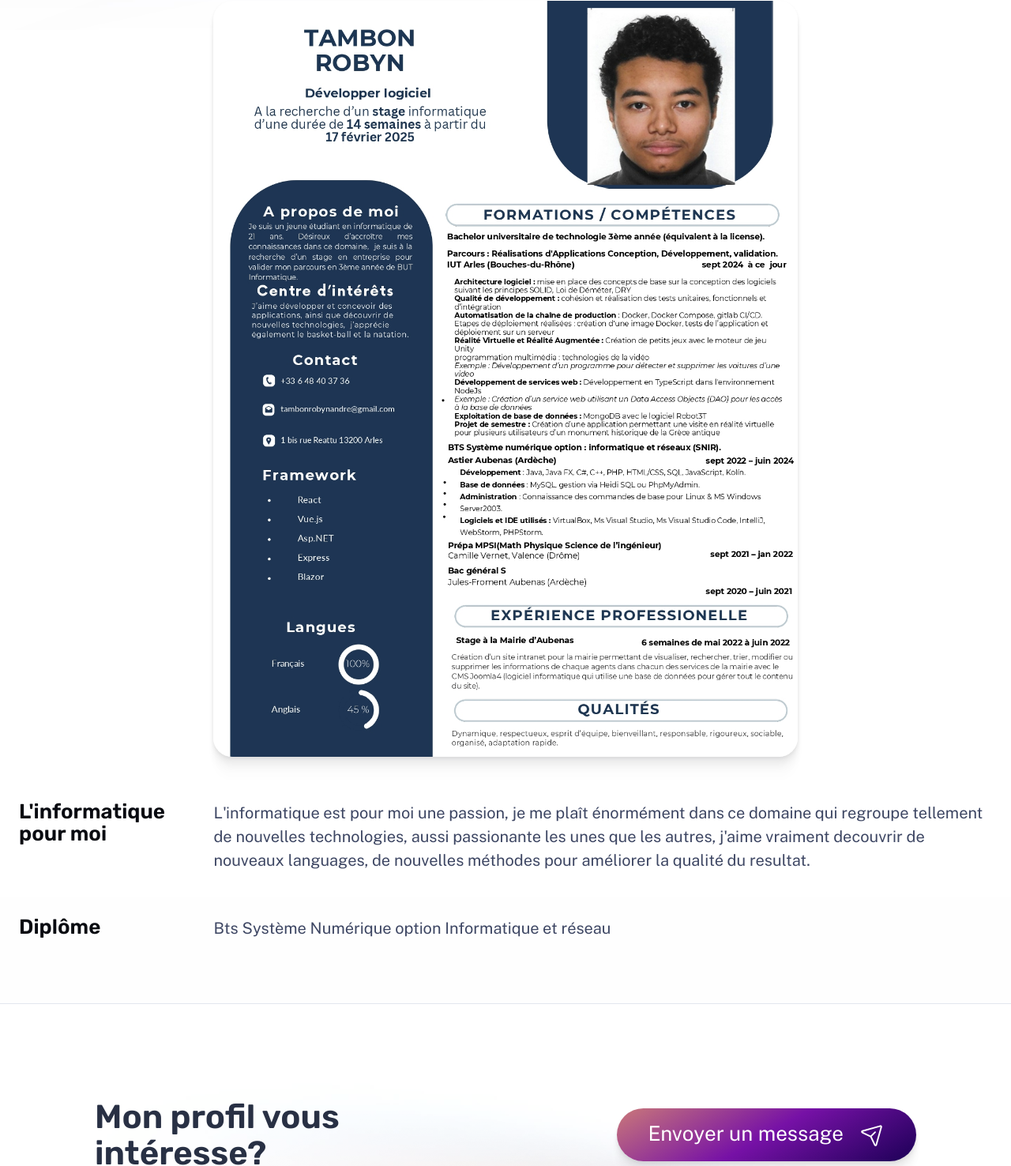
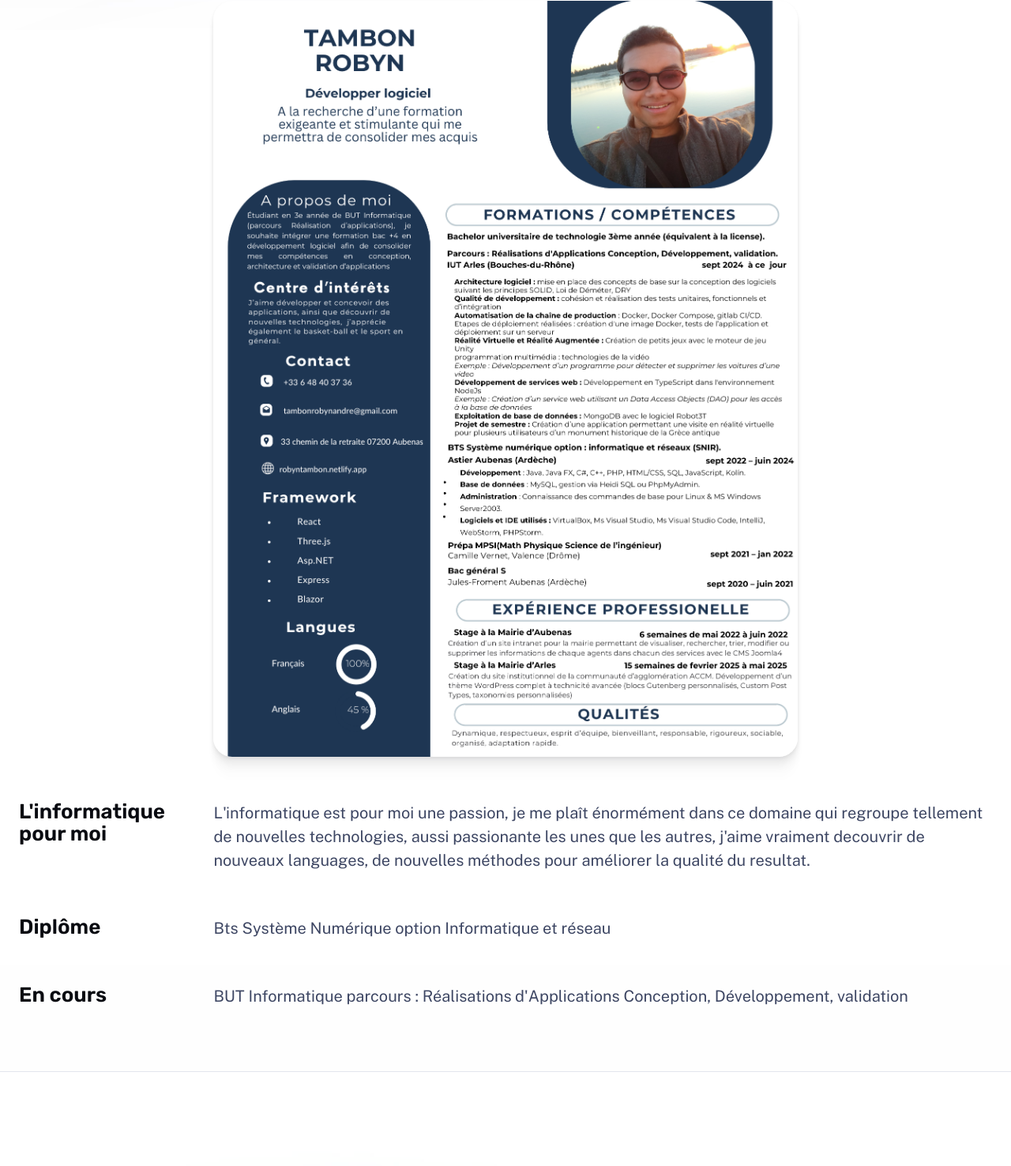
Before and after one commit to RobynTAMBON/portfolio, an Astro site: page /about in a window 1280 px wide. Shown: the part 389-1865 px from the top of the page at 79% size. Built offline with nearby package versions, Linux system fonts and the light colour scheme; Astro itself is replaced by a stand-in of ours.

Commit message:
update post stage

```diff
--- a/src/pages/about.astro
+++ b/src/pages/about.astro
@@ -15,7 +15,7 @@ import Hero from '../components/Hero.astro';
 				<img
 					width="1553"
 					height="873"
-					src="/assets/CV2025.jpg"
+					src="/assets/CV2025.png"
 					alt="CV Tambon Robyn"
 				/>
 			</Hero>
@@ -35,6 +35,12 @@ import Hero from '../components/Hero.astro';
 				<h2 class="section-title">Diplôme</h2>
 				<div class="content">
 					<p>Bts Système Numérique option Informatique et réseau</p>
+				</div>
+			</section>
+			<section>
+				<h2 class="section-title">En cours</h2>
+				<div class="content">
+					<p>BUT Informatique parcours : Réalisations d'Applications Conception, Développement, validation</p>
 				</div>
 
 		</main>
```
Also changed, not shown: public/assets/CV2025.png (added), public/assets/photoIdentite.jpg, public/assets/photoIdentiteNonUtilise.jpg (added).
